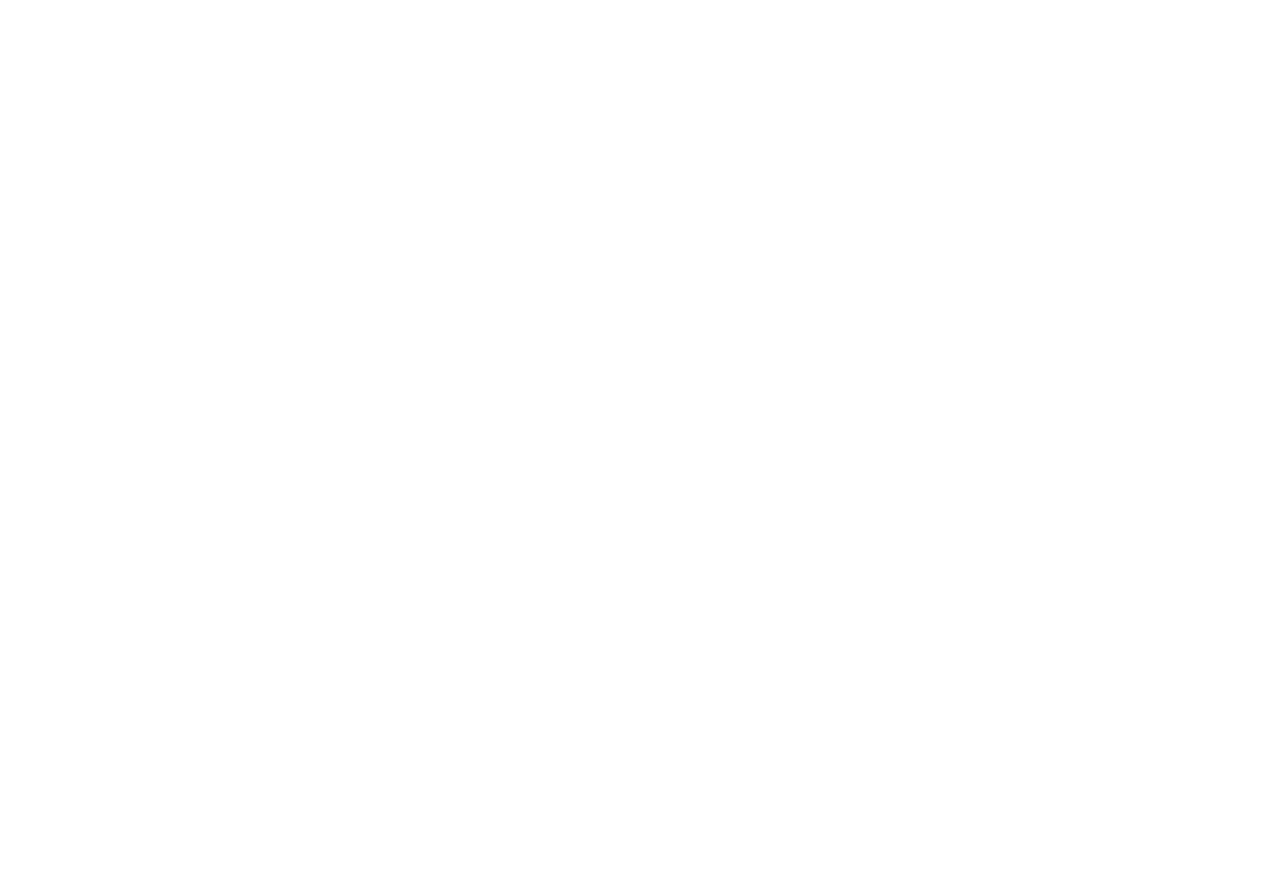
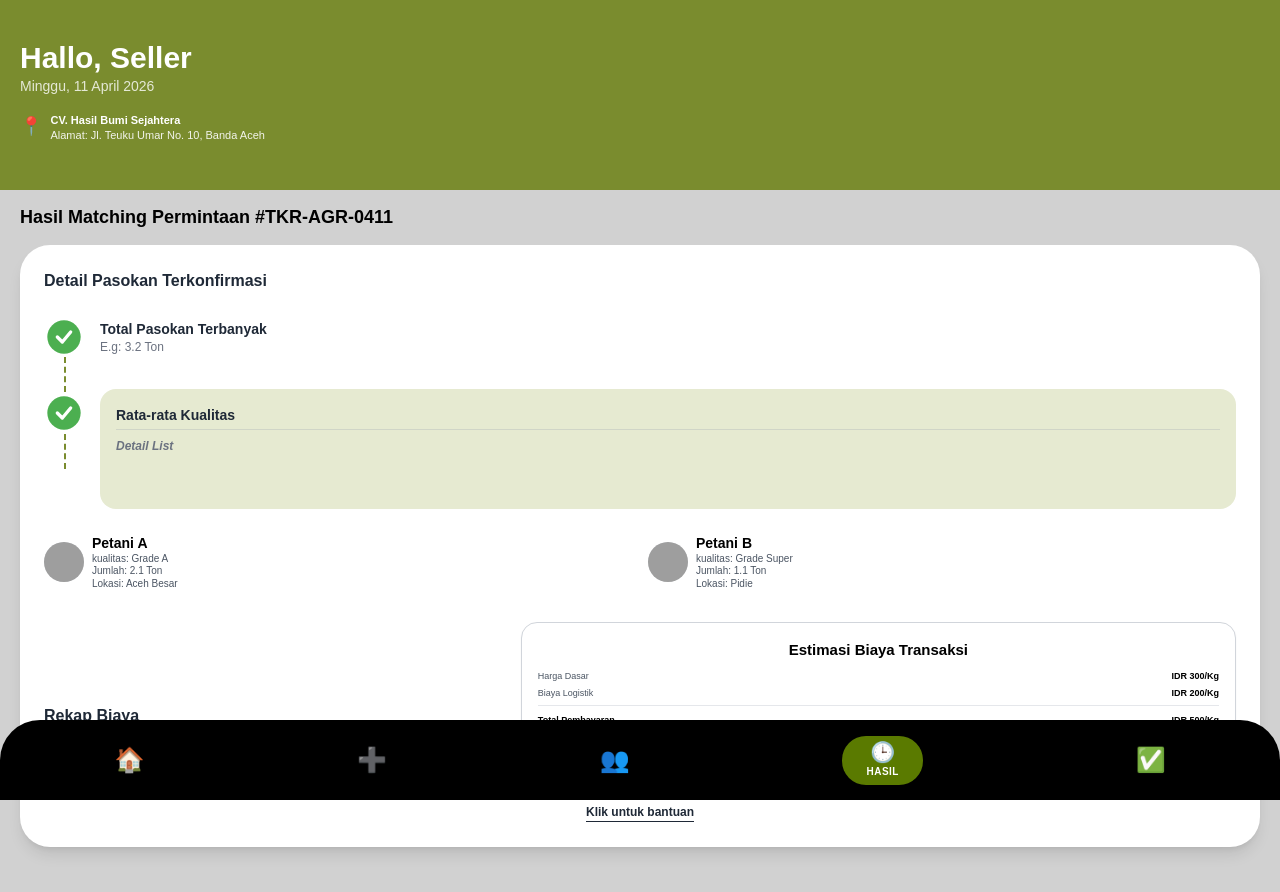
Before and after one commit to dianislami/PPL_KLP3_FE, a React (Vite) app: page /hasil-matching in a window 1280 px wide. Before the commit this address had no page. Shown: the top 892 px of the page. Before the commit the page ends 800 px from the top, so only its background shows below. Built offline with nearby package versions, Linux system fonts and the light colour scheme; grey boxes are pictures that could not be loaded.

Commit message:
add hasil matching page

```diff
--- a/src/App.tsx
+++ b/src/App.tsx
@@ -10,6 +10,7 @@
 import DaftarPanen from "./pages/pedagang/DaftarPanen";
 import PemulihanPanen from "./pages/petani/PemulihanPanen";
 import StatusPengiriman from "./pages/petani/StatusPengiriman";
+import HasilMatching from "./pages/pedagang/HasilMatching";
 
 export default function App() {
   return (
@@ -25,6 +26,7 @@
       <Route path="/status-pengiriman" element={<StatusPengiriman />} />
       <Route path="/input-kebutuhan" element={<InputKebutuhan />} />
       <Route path="/daftar-panen" element={<DaftarPanen />} />
+      <Route path="/hasil-matching" element={<HasilMatching />} />
     </Routes>
   );
 }
--- a/src/pages/pedagang/HasilMatching.tsx
+++ b/src/pages/pedagang/HasilMatching.tsx
@@ -0,0 +1,145 @@
+const IconCheckCircle = () => (
+  <svg width="40" height="40" viewBox="0 0 24 24" fill="none" xmlns="http://www.w3.org/2000/svg">
+    <circle cx="12" cy="12" r="10" fill="#4CAF50"/>
+    <path d="M8 12L11 15L16 9" stroke="white" strokeWidth="2" strokeLinecap="round" strokeLinejoin="round"/>
+  </svg>
+);
+
+export default function HasilMatching() {
+  return (
+    <div className="w-full min-h-screen bg-[#D1D1D1] flex flex-col font-sans pb-28 relative">
+
+      {/* Header Section */}
+      <div className="bg-[#7a8c2e] px-5 pt-10 pb-12 text-white relative flex-shrink-0">
+        <div className="flex justify-between items-start">
+          <div>
+            <h1 className="text-3xl font-bold">Hallo, Seller</h1>
+            <p className="text-sm opacity-80 mb-4">Minggu, 11 April 2026</p>
+          </div>
+        </div>
+
+        <div className="flex items-start gap-2">
+          <span className="text-lg">📍</span>
+          <div className="text-[11px]">
+            <p className="font-bold">CV. Hasil Bumi Sejahtera</p>
+            <p className="opacity-90 leading-tight">Alamat: Jl. Teuku Umar No. 10, Banda Aceh</p>
+          </div>
+        </div>
+      </div>
+
+      {/* Title Sub-Header */}
+      <div className="px-5 mt-4">
+        <h2 className="text-black font-bold text-lg leading-tight">
+          Hasil Matching Permintaan #TKR-AGR-0411
+        </h2>
+      </div>
+
+      {/* Main Content */}
+      <div className="flex-1 px-5 mt-4 z-10">
+        <div className="bg-white rounded-[30px] p-6 shadow-lg mb-10">
+          <h3 className="font-bold text-gray-800 mb-6 text-base">Detail Pasokan Terkonfirmasi</h3>
+
+          {/* Stepper / Process Section */}
+          <div className="relative mb-6">
+
+            <div className="absolute left-[20px] top-[40px] bottom-[40px] border-l-2 border-dashed border-[#7a8c2e]"></div>
+
+            {/* Item 1: Total Pasokan */}
+            <div className="flex items-center gap-4 mb-8">
+              <div className="z-10 bg-white rounded-full"><IconCheckCircle /></div>
+              <div>
+                <p className="font-bold text-gray-800 text-sm">Total Pasokan Terbanyak</p>
+                <p className="text-gray-500 text-xs">E.g: 3.2 Ton</p>
+              </div>
+            </div>
+
+            {/* Item 2: Rata-rata Kualitas Box */}
+            <div className="flex items-start gap-4">
+              <div className="z-10 bg-white rounded-full mt-1"><IconCheckCircle /></div>
+              <div className="flex-1 bg-[#e6ead1] rounded-2xl p-4 min-h-[120px]">
+                <p className="font-bold text-gray-800 text-sm border-b border-gray-400/30 pb-1 mb-2">Rata-rata Kualitas</p>
+                <p className="text-gray-500 text-xs font-semibold italic">Detail List</p>
+              </div>
+            </div>
+          </div>
+
+          {/* Petani Info Section */}
+          <div className="grid grid-cols-2 gap-4 mb-8">
+            {/* Petani A */}
+            <div className="flex items-center gap-2">
+              <div className="w-10 h-10 rounded-full bg-gray-200 overflow-hidden flex-shrink-0">
+                <img src="https://images.pexels.com/photos/2169500/pexels-photo-2169500.jpeg?auto=compress&cs=tinysrgb&w=100" alt="Petani" className="w-full h-full object-cover" />
+              </div>
+              <div className="text-[10px] leading-tight">
+                <p className="font-bold text-sm">Petani A</p>
+                <p className="text-gray-600">kualitas: Grade A</p>
+                <p className="text-gray-600">Jumlah: 2.1 Ton</p>
+                <p className="text-gray-600">Lokasi: Aceh Besar</p>
+              </div>
+            </div>
+            {/* Petani B */}
+            <div className="flex items-center gap-2">
+              <div className="w-10 h-10 rounded-full bg-gray-200 overflow-hidden flex-shrink-0">
+                <img src="https://images.pexels.com/photos/2560900/pexels-photo-2560900.jpeg?auto=compress&cs=tinysrgb&w=100" alt="Petani" className="w-full h-full object-cover" />
+              </div>
+              <div className="text-[10px] leading-tight">
+                <p className="font-bold text-sm">Petani B</p>
+                <p className="text-gray-600">kualitas: Grade Super</p>
+                <p className="text-gray-600">Jumlah: 1.1 Ton</p>
+                <p className="text-gray-600">Lokasi: Pidie</p>
+              </div>
+            </div>
+          </div>
+
+          {/* Rekap Biaya Section */}
+          <div className="flex justify-between items-end">
+             <h4 className="font-bold text-gray-800 text-base mb-4">Rekap Biaya</h4>
+
+             {/* Estimasi Box */}
+             <div className="bg-white border border-gray-300 rounded-2xl p-4 shadow-sm w-3/5">
+                <p className="text-[15px] font-bold text-center mb-2">Estimasi Biaya Transaksi</p>
+                <div className="space-y-1 text-[9px]">
+                  <div className="flex justify-between">
+                    <span className="text-gray-600">Harga Dasar</span>
+                    <span className="font-bold">IDR 300/Kg</span>
+                  </div>
+                  <div className="flex justify-between border-b border-gray-200 pb-1">
+                    <span className="text-gray-600">Biaya Logistik</span>
+                    <span className="font-bold">IDR 200/Kg</span>
+                  </div>
+                  <div className="flex justify-between pt-1">
+                    <span className="font-bold">Total Pembayaran</span>
+                    <span className="font-bold">IDR 500/Kg</span>
+                  </div>
+                </div>
+             </div>
+          </div>
+
+          {/* Footer Info */}
+          <div className="text-center mt-10">
+            <p className="text-[10px] text-gray-400">Data Anda akan divalidasi oleh sistem</p>
+            <button className="text-[12px] font-bold border-b border-gray-800 text-gray-800 mt-1">
+              Klik untuk bantuan
+            </button>
+          </div>
+        </div>
+      </div>
+
+      {/* Bottom Navigation */}
+      <div className="fixed bottom-0 w-full bg-black rounded-t-[40px] h-20 flex items-center justify-around px-2 z-50">
+        <div className="text-2xl cursor-pointer">🏠</div>
+        <div className="text-2xl cursor-pointer">➕</div>
+        <div className="text-2xl cursor-pointer">👥</div>
+
+        {/* Menu Aktif */}
+        <div className="bg-[#5a7a00] rounded-3xl px-6 py-1.5 flex flex-col items-center cursor-pointer">
+          <span className="text-white text-xl font-bold leading-none">🕒</span>
+          <span className="text-white text-[10px] font-bold uppercase tracking-wider mt-0.5">Hasil</span>
+        </div>
+
+        <div className="text-2xl cursor-pointer">✅</div>
+      </div>
+
+    </div>
+  );
+}
```
